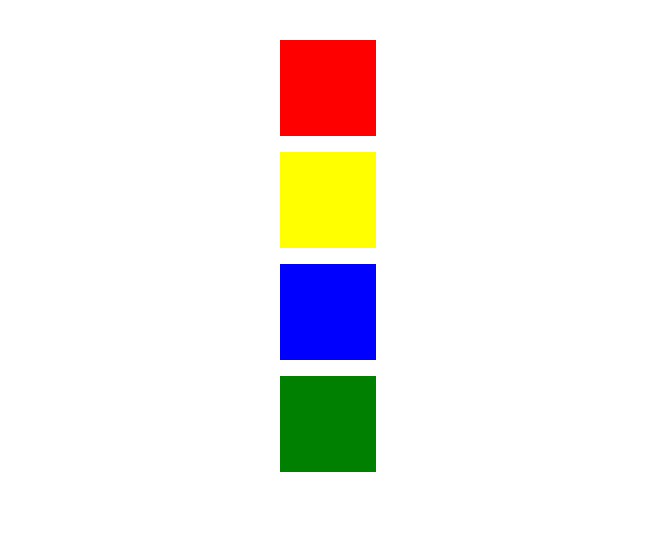
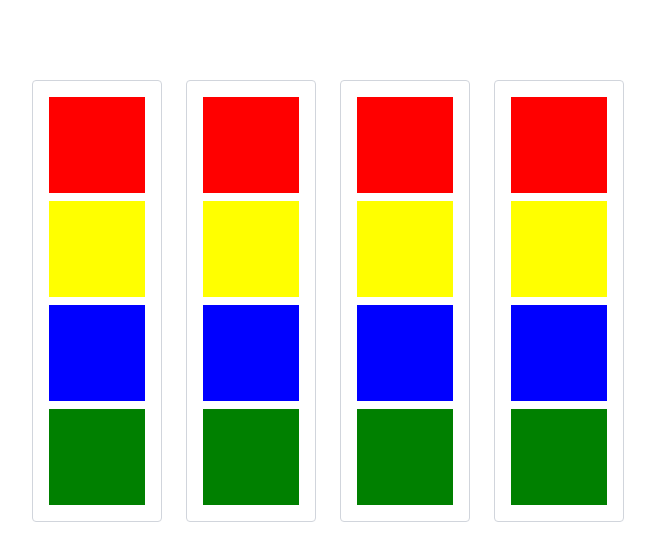
Before and after one commit to alekseishmidko/geoguessr-copy-frontend, a Next.js app: page / in a window 1280 px wide. Shown: the top 560 px of the page, without its empty margins (312-967 px from the left). Built offline with nearby package versions, Linux system fonts and the light colour scheme.

Commit message:
feat: 4 столбца с кубами

```diff
--- a/src/features/drag-n-drop-boxes/DragNDropBoxes.tsx
+++ b/src/features/drag-n-drop-boxes/DragNDropBoxes.tsx
@@ -10,26 +10,82 @@ import {
 
 import { COLORS } from "@/shared/constants/colors";
 import { SortableCube } from "./components/SortableCube";
+type Cols = "0" | "1" | "2" | "3";
+
+type Item = {
+  id: string;
+  color: string;
+};
+// TODO сделать чтобы было ограничение на количество кубов в столбце,
+// рандомные комбинации кубов вначале
+// анимация
 export const DragNDropBoxes = () => {
-  const [items, setItems] = useState<string[]>(COLORS);
-
+  const [items, setItems] = useState<Record<Cols, Item[]>>({
+    "0": COLORS.map((color, i) => ({ id: `0-${i}`, color })),
+    "1": COLORS.map((color, i) => ({ id: `1-${i}`, color })),
+    "2": COLORS.map((color, i) => ({ id: `2-${i}`, color })),
+    "3": COLORS.map((color, i) => ({ id: `3-${i}`, color })),
+  });
   const handleDragEnd = (event: DragEndEvent) => {
     const { active, over } = event;
+    if (!over || active.id === over.id) return;
 
-    if (active.id !== over?.id) {
-      const oldIndex = items.indexOf(String(active.id));
-      const newIndex = items.indexOf(String(over?.id));
-      setItems(arrayMove(items, oldIndex, newIndex));
+    const activeId = active.id as string;
+    const overId = over.id as string;
+
+    let sourceCol: Cols | undefined;
+    let targetCol: Cols | undefined;
+
+    for (const col in items) {
+      const typedCol = col as Cols;
+      if (items[typedCol].some((item) => item.id === activeId)) {
+        sourceCol = typedCol;
+      }
+      if (items[typedCol].some((item) => item.id === overId)) {
+        targetCol = typedCol;
+      }
+    }
+
+    if (sourceCol === undefined || targetCol === undefined) return;
+
+    const sourceItems = [...items[sourceCol]];
+    const targetItems = [...items[targetCol]];
+
+    const draggedItemIndex = sourceItems.findIndex((i) => i.id === activeId);
+    const targetIndex = targetItems.findIndex((i) => i.id === overId);
+
+    const [movedItem] = sourceItems.splice(draggedItemIndex, 1);
+
+    if (sourceCol === targetCol) {
+      const updated = arrayMove(targetItems, draggedItemIndex, targetIndex);
+      setItems({ ...items, [sourceCol]: updated });
+    } else {
+      targetItems.splice(targetIndex, 0, movedItem);
+      setItems({
+        ...items,
+        [sourceCol]: sourceItems,
+        [targetCol]: targetItems,
+      });
     }
   };
+
   return (
     <DndContext collisionDetection={closestCenter} onDragEnd={handleDragEnd}>
-      <SortableContext items={items} strategy={verticalListSortingStrategy}>
-        <div className="flex flex-col gap-4 items-center">
-          {items &&
-            items.map((color) => <SortableCube key={color} id={color} />)}
-        </div>
-      </SortableContext>
+      <div className="grid grid-cols-4 gap-6 mt-10">
+        {Object.entries(items).map(([colKey, column]) => (
+          <SortableContext
+            key={colKey}
+            items={column.map((item) => item.id)}
+            strategy={verticalListSortingStrategy}
+          >
+            <div className="flex flex-col items-center gap-2 border border-gray-300 p-4 rounded bg-white">
+              {column.map(({ id, color }) => (
+                <SortableCube key={id} id={id} color={color} />
+              ))}
+            </div>
+          </SortableContext>
+        ))}
+      </div>
     </DndContext>
   );
 };
--- a/src/features/drag-n-drop-boxes/components/SortableCube.tsx
+++ b/src/features/drag-n-drop-boxes/components/SortableCube.tsx
@@ -1,7 +1,7 @@
 import { useSortable } from "@dnd-kit/sortable";
 import { CSS } from "@dnd-kit/utilities";
 
-export const SortableCube = ({ id }: { id: string }) => {
+export const SortableCube = ({ id, color }: { id: string; color: string }) => {
   const {
     attributes,
     listeners,
@@ -22,7 +22,7 @@ export const SortableCube = ({ id }: { id: string }) => {
       ref={setNodeRef}
       {...attributes}
       {...listeners}
-      style={{ ...style, backgroundColor: id }}
+      style={{ ...style, backgroundColor: color }}
       className="w-24 h-24 flex   cursor-grab"
     ></div>
   );
```
